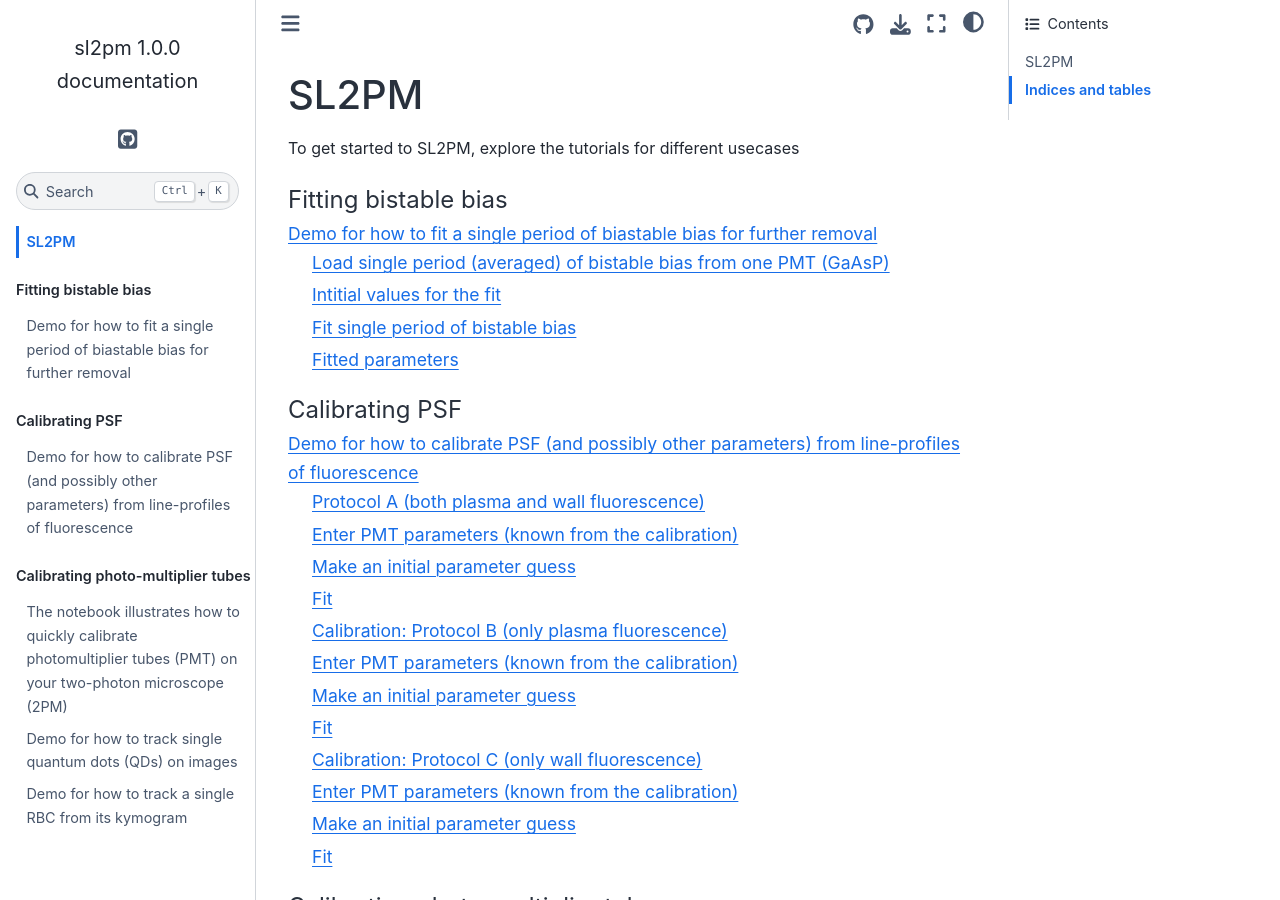
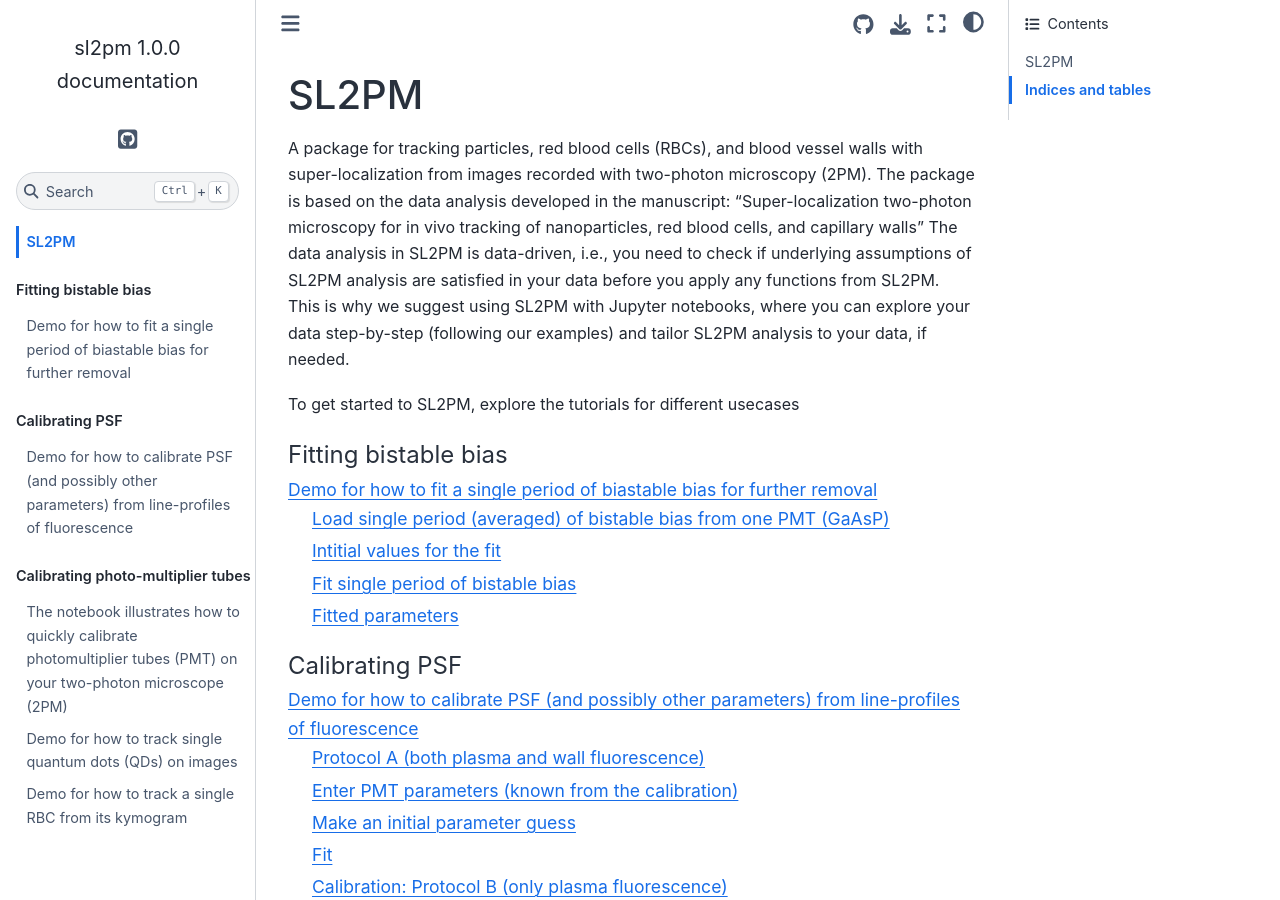
Before and after one commit to drkutuzov/sl2pm, a Sphinx documentation site: the page built from docs/index.rst, in a window 1280 px wide and 900 px high. Built offline with Sphinx 7.4.7 and the Sphinx Book theme 1.1.4, drawn with Linux system fonts in a browser that asks for light colours; pages that are not in the unit, such as notebooks, are missing from menus; comment, search, counter and statistics services are not loaded.

Commit message:
Added top-level description of SL2PM

```diff
--- a/docs/index.rst
+++ b/docs/index.rst
@@ -5,6 +5,10 @@
 
 SL2PM
 ==================================
+A package for tracking particles, red blood cells (RBCs), and blood vessel walls with super-localization from images recorded with two-photon microscopy (2PM).
+The package is based on the data analysis developed in the manuscript:
+"Super-localization two-photon microscopy for in vivo tracking of nanoparticles, red blood cells, and capillary walls"
+The data analysis in SL2PM is data-driven, i.e., you need to check if underlying assumptions of SL2PM analysis are satisfied in your data before you apply any functions from SL2PM. This is why we suggest using SL2PM with Jupyter notebooks, where you can explore your data step-by-step (following our examples) and tailor SL2PM analysis to your data, if needed.
 
 To get started to SL2PM, explore the tutorials for different usecases
 
```
